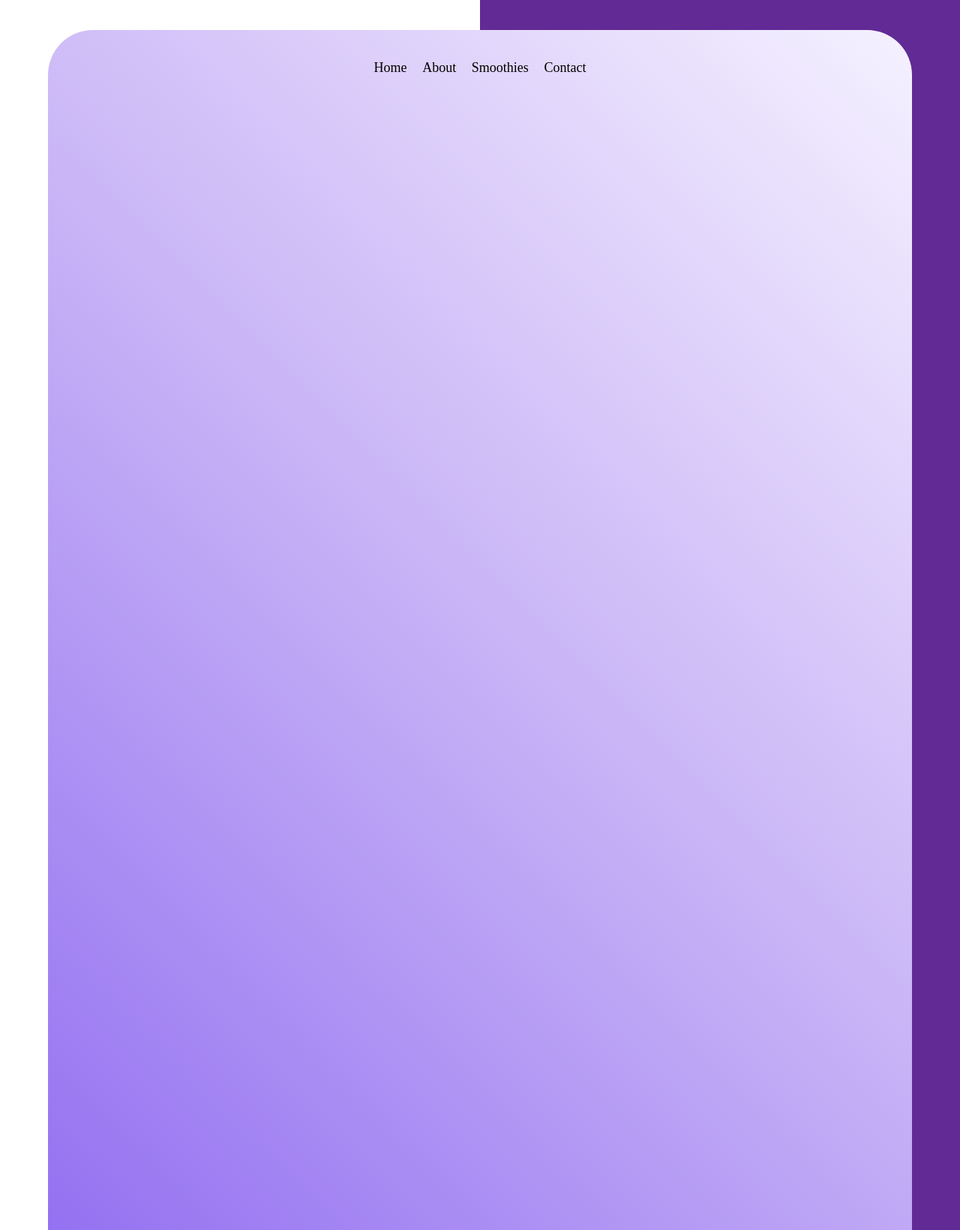
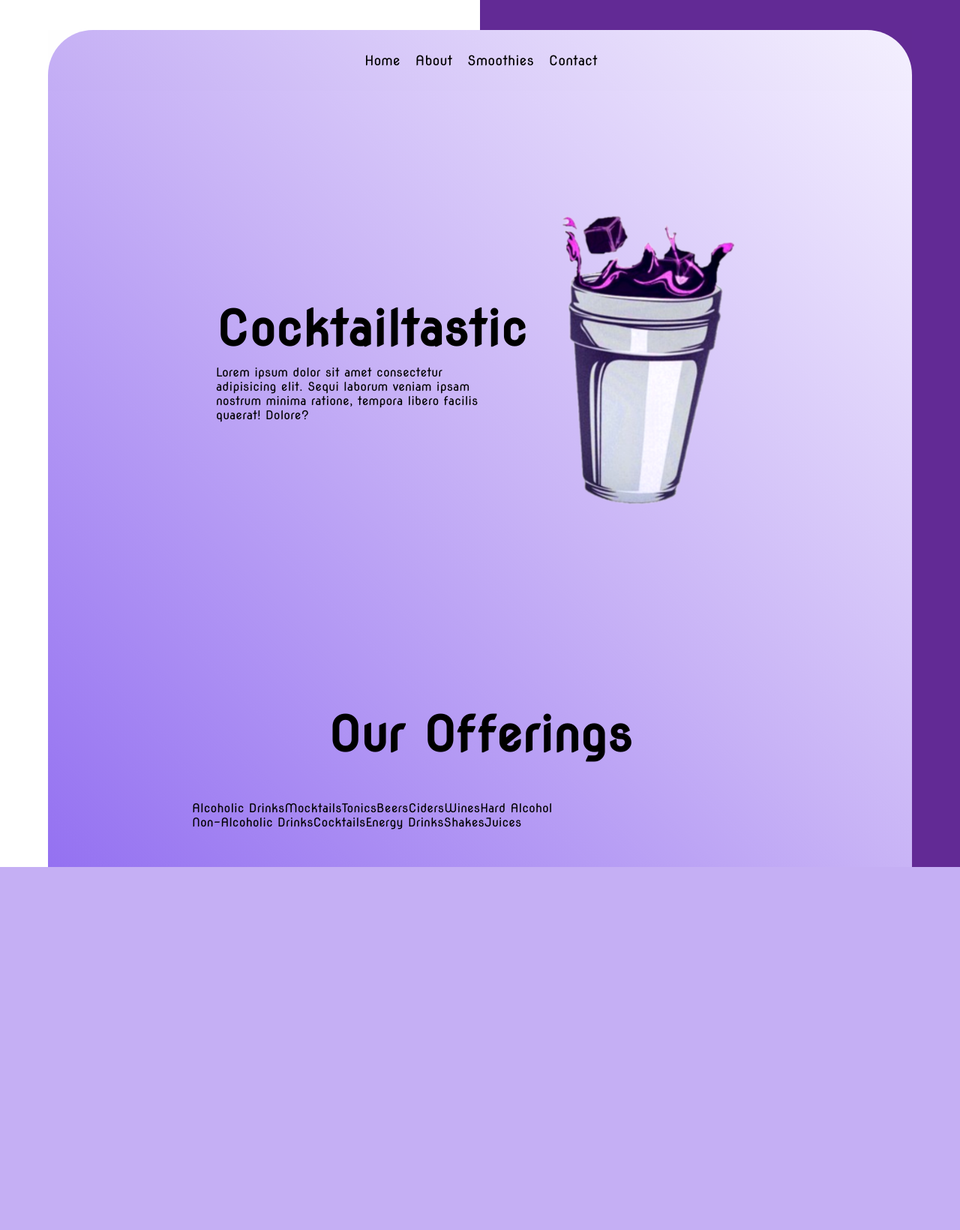
Before and after one commit to HardikShah563/Drinks3-Cocktailtastic, a PHP site: page / in a window 1280 px wide. Shown: the whole page at 75% size. After the commit the page ends 1156 px from the top, so only its background shows below. Run offline with PHP 8.4, Linux system fonts and the light colour scheme; some libraries are stand-ins or nearby versions; some web fonts are replaced.

Commit message:
modified index

```diff
--- a/index.html
+++ b/index.html
@@ -17,6 +17,9 @@
     <div class="box">
         <section class="nav">
             <nav>
+                <div class="logo">
+                    <p>Cocktail<label class="purple">tastic</label></p>
+                </div>
                 <div class="nav-lines">
                     <i class="fa-solid fa-bars-staggered"></i>
                 </div>
@@ -28,6 +31,38 @@
                 </div>
             </nav>
         </section>
+
+        <section class="main">
+            <div class="main-text">
+                <h1>Cocktailtastic</h1>
+                <p>Lorem ipsum dolor sit amet consectetur adipisicing elit. Sequi laborum veniam ipsam nostrum minima ratione, tempora libero facilis quaerat! Dolore?</p>
+            </div>
+            <div class="main-img">
+                <img src="./img/main-img.png" alt="main-img">
+            </div>
+        </section>
+
+        <section class="offerings">
+            <h1>Our Offerings</h1>
+            <div class="offerings-list">
+                <div class="alcoholic category">
+                    <li class="title">Alcoholic Drinks</li>
+                    <li>Mocktails</li>
+                    <li>Tonics</li>
+                    <li>Beers</li>
+                    <li>Ciders</li>
+                    <li>Wines</li>
+                    <li>Hard Alcohol</li>
+                </div>
+                <div class="non-alcoholic category">
+                    <li class="title">Non-Alcoholic Drinks</li>
+                    <li>Cocktails</li>
+                    <li>Energy Drinks</li>
+                    <li>Shakes</li>
+                    <li>Juices</li>
+                </div>
+            </div>
+        </section>
     </div>
 </body>
 </html>
--- a/style/navbar.css
+++ b/style/navbar.css
@@ -1,6 +1,7 @@
 /* variable css */
 :root {
     --black: #000000;
+    --grey: #858585;
     --purple: #622a95;
     --dark-lavender: #9471f1;
     --lavander: #c8b3f6;
@@ -12,11 +13,25 @@
 nav {
     display: flex;
     justify-content: center;
-    padding: 20px;
+    padding: 30px;
     width: 100%;
+    border-top-left-radius: 60px;
+    border-top-right-radius: 60px;
 }
 
 /* ---- navigation bar links ---- */
+.logo {
+    display: none;
+    /* position: relative; */
+    font-size: 24px;
+    font-weight: 600;
+    text-shadow: 2px 2px 2px var(--white);
+}
+
+.logo .purple {
+    color: var(--purple);
+}
+
 .nav-links {
     display: flex;
     text-align: center;
--- a/style/style.css
+++ b/style/style.css
@@ -11,7 +11,7 @@
 /* Font face import */
 @font-face {
     font-family: Poppins;
-    src: url(../font/JosefinSans-VariableFont_wght.ttf);
+    src: url(../font/NovaRound-Regular.ttf);
 }
 
 
@@ -51,6 +51,7 @@ html {
 .nav {
     position: sticky;
     top: 0;
+    background-color: #00000001;
 }
 
 header {
@@ -74,13 +75,83 @@ body {
 
 .box {
     width: 90vw;
-    height: 200vh;
     margin: auto auto;
     margin-top: 5vh;
     border-top-left-radius: 60px;
     border-top-right-radius: 60px;
-    padding: 20px 50px;
+    /* padding: 20px 50px; */
     background-image: linear-gradient(45deg, #9471f1, #c8b3f6, #f5f1ff);
+}
+
+/* -------- Main Section CSS --------  */
+.main {
+    display: flex;
+    justify-content: center;
+    width: 100%;
+    /* height: cover; */
+    display: flex;
+    align-items: center;
+    /* padding-left: 100px; */
+}
+
+.main-text {
+    width: 30vw;
+}
+
+.main-text h1 {
+    font-size: 5vw;
+}
+
+.main-text p {
+    margin-top: 10px;
+    font-size: 16px;
+}
+
+.main-img img {
+    width: 20vw;
+    margin-left: 5vw;
+    /* text-shadow: 2px 2px 10px var(--black); */
+}
+
+.offerings {
+    padding: 50px;
+}
+
+.offerings h1 {
+    text-align: center;
+    font-size: 5vw;
+    margin: 50px;
+}
+
+.category {
+    display: flex;
+    width: 60vw;
+    margin: auto auto;
+}
+
+
+@media (max-width: 600px) {
+    .main {
+        flex-direction: column-reverse;
+        height: 100vh;
+    }
+
+    .main-text {
+        width: 100%;
+        text-align: center;
+    }
+
+    .main-text h1 {
+        font-size: 10vw;
+    }
+
+    .main-text p {
+        padding: 10px 40px;
+    }
+
+    .main-img img {
+        width: 50vw;
+    }
 }
 
 /* Scroll Bar CSS */
```
Also changed, not shown: other parts of style/navbar.css (+17 -10 lines), font/NovaRound-Regular.ttf (added), img/main-img.png (added).
